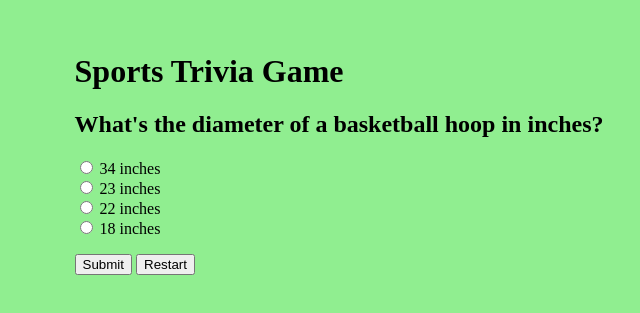
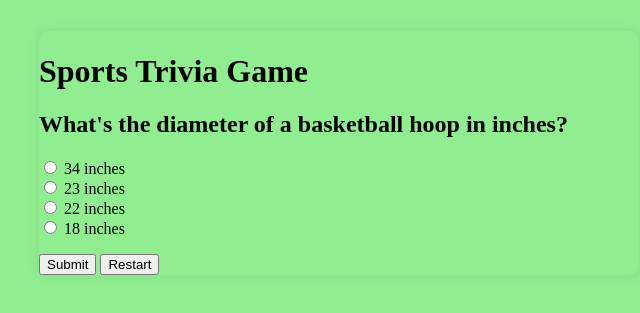
Before and after one commit to kelvinbest1/TriviaGame, a plain HTML site: page index.html in a window 1280 px wide. Shown: the part 247-560 px from the top of the page, without its empty margins (301-941 px from the left). Drawn offline with Linux system fonts and the light colour scheme.

Commit message:
adding box-shadow to quiz-container

```diff
--- a/style.css
+++ b/style.css
@@ -10,6 +10,12 @@ body {
     height: 100vh;
 }
 
+.quiz-container{
+    border-radius: 10px;
+    width: 600px;
+    box-shadow: 0 0 10px 2px rgba(100, 100, 100, 0.1)
+}
+
 ul{
     list-style-type: none;
     padding: 0;
```
